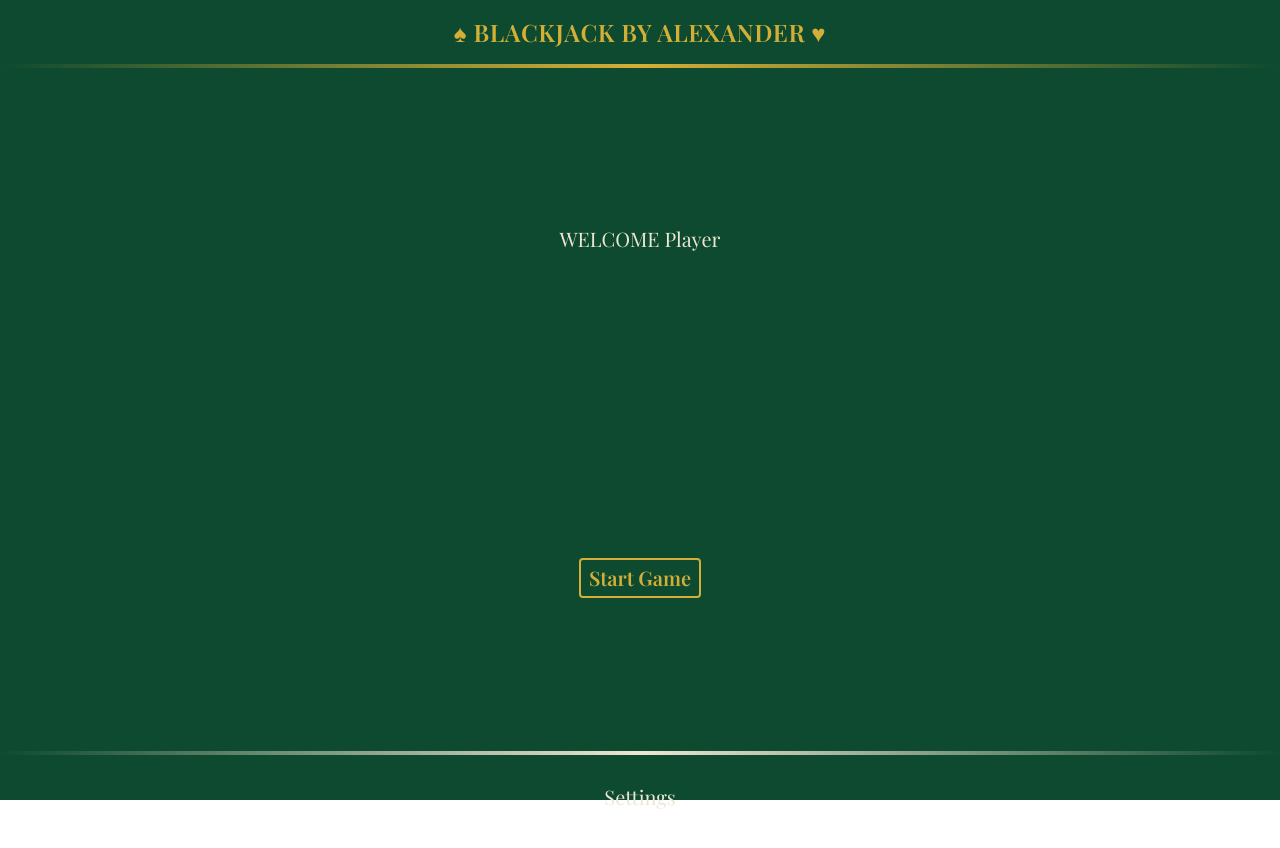
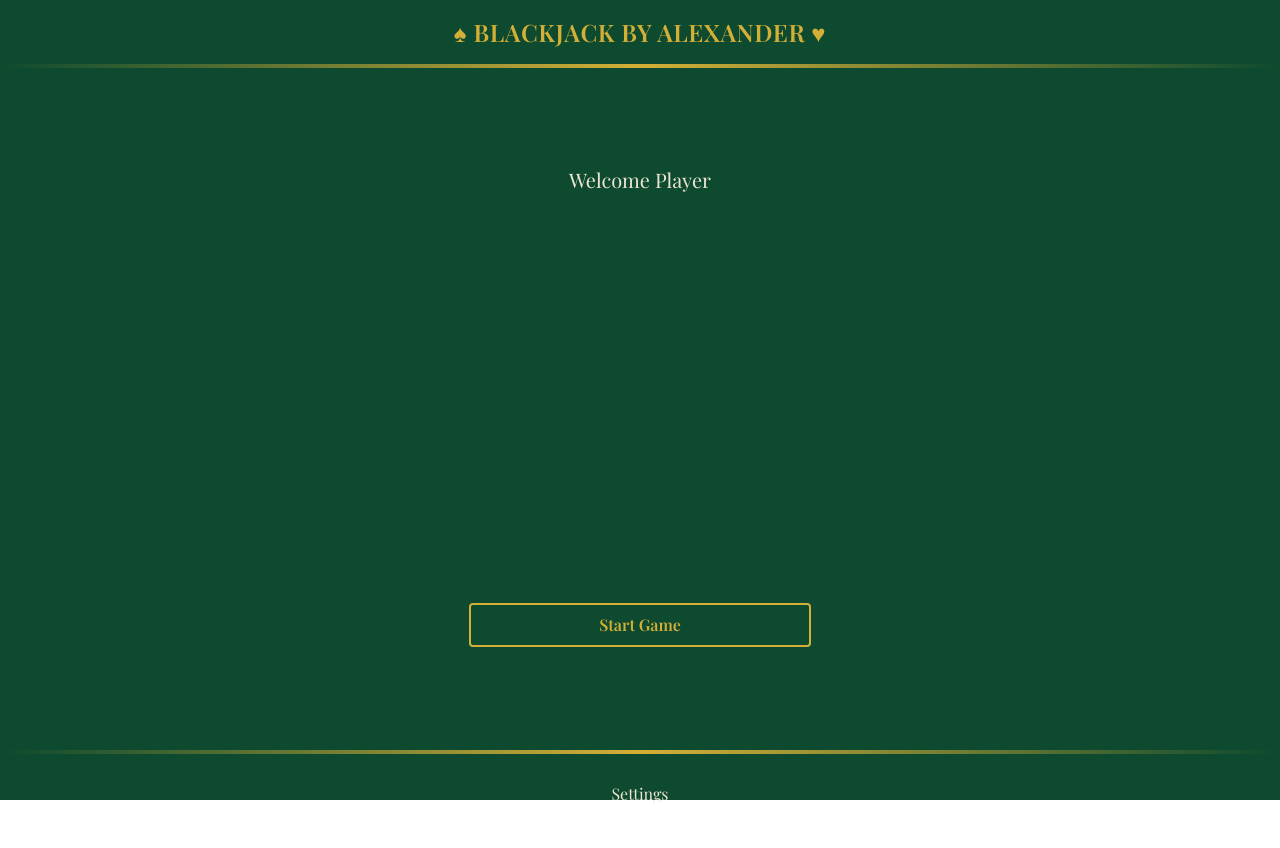
Before and after one commit to A1exxander/blackjack, a React (Vite) app: page / in a window 1280 px wide. Shown: the top 848 px of the page. Built offline with nearby package versions, Linux system fonts and the light colour scheme; a web font is replaced by a local one.

Commit message:
Removed StyledLink as it was too inflexibe

```diff
--- a/package.json
+++ b/package.json
@@ -14,6 +14,7 @@
     "react": "^19.2.4",
     "react-dom": "^19.2.4",
     "react-router-dom": "^7.13.2",
+    "sonner": "^2.0.7",
     "zustand": "^5.0.12"
   },
   "devDependencies": {
--- a/src/components/Header.tsx
+++ b/src/components/Header.tsx
@@ -1,4 +1,4 @@
-import StyledLink from "./StyledLink";
+import { Link } from "react-router-dom";
 import UnderlineEffect from "./UnderlineEffect";
 
 interface HeaderProps {
@@ -11,9 +11,9 @@ export default function Header({ renderHomePageBtn = false }: HeaderProps): Reac
             <div className="flex items-center gap-2 p-4 justify-between">
                 <div className="flex justify-start flex-shrink-0 order-last sm:order-first w-24 sm:w-36"> {/* Preallocate space to prevent layout shift when button appears */}
                     {renderHomePageBtn && (
-                        <StyledLink variant="gold-button" route = "/">
+                        <Link className = "text-gold p-1 px-2 border-2 border-gold bg-transparent font-semibold text-md rounded transition-colors duration-300 hover:bg-darkgrey hover:text-gold" to = "/">
                             <span className="before:content-['Home'] sm:before:content-['Return_Home'] text-center text-sm md:text-md" />
-                        </StyledLink>
+                        </Link>
                     )}
                 </div>
                 <h1 className="font-display text-lg order-first sm:order-none font-display flex-1 text-center text-xl lg:text-2xl text-gold font-semibold tracking-wide">
--- a/src/components/StyledLink.tsx
+++ /dev/null
@@ -1,24 +0,0 @@
-import { Link } from "react-router-dom";
-
-type Variant = "gold-button"; // extendable later
-
-interface StyledLinkProps {
-    route: string; // The route to navigate to when the link is clicked
-    variant: Variant; // Not nullable as if we wanted an unstyled link, we would just use Link directly
-    children: React.ReactNode;
-}
-
-const variantStyles: Record<Variant, string> = {
-    "gold-button": "text-gold p-1 px-2 border-2 border-gold bg-transparent font-semibold text-md rounded transition-colors duration-300 hover:bg-darkgrey hover:text-gold",
-}
-
-export default function StyledLink({route, variant, children}: StyledLinkProps): React.ReactElement {
-    if (variant === "gold-button") {
-        return (
-        <Link to={route} className={variantStyles[variant]}>
-            {children}
-        </Link>
-        );
-    }
-    return <></>;
-}
--- a/src/routing/HomePage.tsx
+++ b/src/routing/HomePage.tsx
@@ -1,5 +1,4 @@
 import { useState } from "react";
-import StyledLink from "../components/StyledLink";
 import { Body } from "./Body";
 import { generateUUID } from "../utils/UUIDUtils";
 import { Link } from "react-router-dom";
@@ -14,16 +13,17 @@ export default function HomePage(): React.ReactElement {
         <Body>
             <main className = "h-full flex flex-col items-center justify-center">
                 <h2 className = "sr-only">Home Page</h2>
-                <section className="pt-2 overflow-hidden flex flex-[6] flex-col space-around justify-around items-center">
-                    <h3 className="text-xl text-offwhite">WELCOME {username}</h3>
-                    <StyledLink variant="gold-button" route = {`/game/${gameID}`}>
-                        <span className="text-xl">Start Game</span>
-                    </StyledLink>
+                <section className="w-full overflow-hidden flex flex-[6] flex-col justify-around items-center">
+                    <h3 className="text-xl text-offwhite">Welcome {username}</h3>
+                    <div></div>
+                    <Link className="text-gold p-2 px-32 border-2 border-gold bg-transparent font-semibold text-md rounded transition-colors duration-300 hover:bg-darkgrey hover:text-gold" to={`/game/${gameID}`}>
+                        <span>Start Game</span>
+                    </Link>
                 </section>
               <footer className="w-full flex-1 flex flex-col items-center">
-                <div className="absolute left-1/2 w-full h-1 -translate-x-1/2 bg-gradient-to-r from-transparent via-offwhite to-transparent"></div>
+                <div className="absolute left-1/2 w-full h-1 -translate-x-1/2 bg-gradient-to-r from-transparent via-gold to-transparent"></div>
                 <Link className="pt-8 w-fit text-center" to="/settings">
-                    <span className="text-offwhite text-xl transition-colors duration-300 hover:text-gold">Settings</span>
+                    <span className="text-offwhite text-md transition-colors duration-300 hover:text-gold">Settings</span>
                 </Link>
             </footer>
             </main>
```
Also changed, not shown: 1 other file (tests, documents, lock files or other folders).
